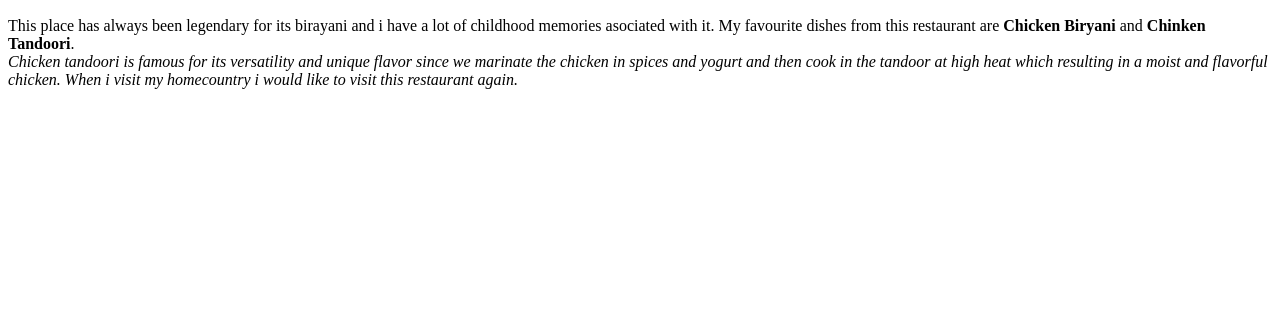
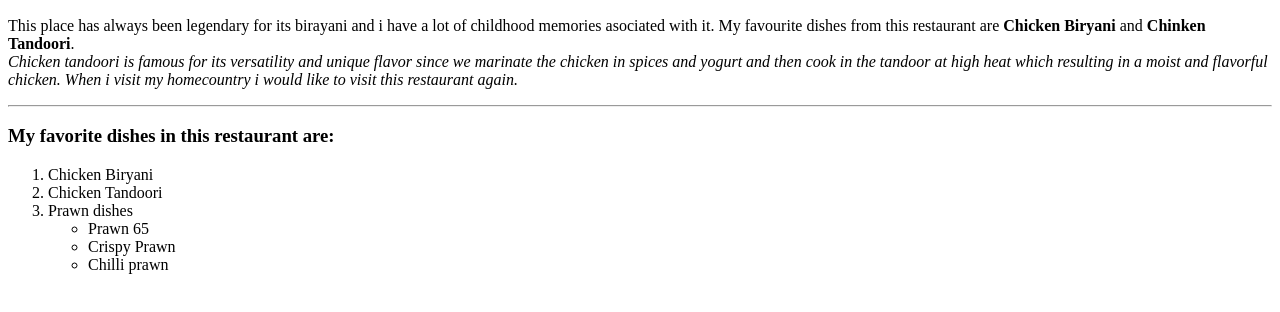
Before and after one commit to 44-563-Web-Apps-S24/44563-webapps-s24-assignment3-pusapativarsha, a plain HTML site: page index.html in a window 1280 px wide. Shown: the part 104-416 px from the top of the page. Drawn offline with Linux system fonts and the light colour scheme.

Commit message:
Ordered list

```diff
--- a/index.html
+++ b/index.html
@@ -7,5 +7,17 @@
     <h1>Varsha Pusapati</h1>
     <h3><b>Tandoori Inn</b></h3>
     <p>This place has always been legendary for its birayani and i have a lot of childhood memories asociated with it. My favourite dishes from this restaurant are <b>Chicken Biryani</b> and <b>Chinken Tandoori</b>.<br><i>Chicken tandoori is famous for its versatility and unique flavor since we marinate the chicken in spices and yogurt and then cook in the tandoor at high heat which resulting in a moist and flavorful chicken. When i visit my homecountry i would like to visit this restaurant again.</i></p>
+    <hr>
+    <h3><b>My favorite dishes in this restaurant are: </b></h3>
+    <ol>
+        <li>Chicken Biryani</li>
+        <li>Chicken Tandoori</li>
+        <li>Prawn dishes</li>
+        <ul>
+            <li>Prawn 65</li>
+            <li>Crispy Prawn</li>
+            <li>Chilli prawn</li>
+        </ul>
+    </ol>
 </body>
 </html
```
